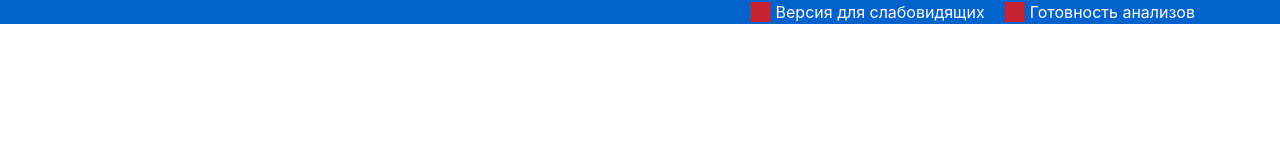
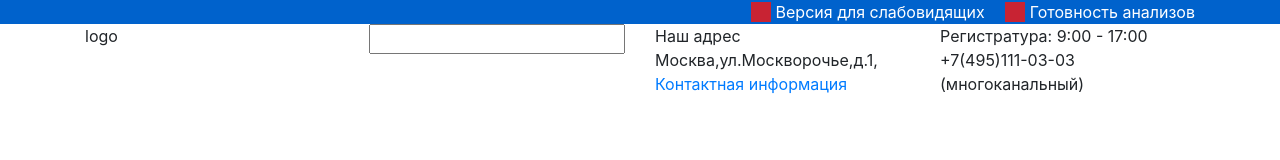
Before and after one commit to smirnovrm/medical, a plain HTML site: page index.html in a window 1280 px wide. Drawn offline with Linux system fonts and the light colour scheme.

Commit message:
add markup header section

```diff
--- a/css/custom.css
+++ b/css/custom.css
@@ -39,3 +39,19 @@ body {
     left: 0;
     background-color: #c82333;
 }
+
+/*
+Стили для оформления
+блоков в шапке сайта,
+логотип, поиск, адрес,
+телефон, режим работы
+*/
+header {
+
+}
+header .address-info {
+
+}
+header .phone-info {
+
+}
--- a/index.html
+++ b/index.html
@@ -28,6 +28,38 @@
         </div>
     </div>
 
+    <!--Шапка с контактами и режим работы организации-->
+    <header>
+        <div class="container">
+            <div class="row">
+                <div class="col-md-3">
+                    logo
+                </div>
+
+                <div class="col-md-3">
+                    <input type="text" class="float-md-right">
+                </div>
+
+                <div class="col-md-3 address-info">
+                    <i class="icon"></i>
+                    <p>
+                        Наш адрес
+                        Москва,ул.Москворочье,д.1,
+                        <a href="#">Контактная информация</a>
+                    </p>
+                </div>
+                <div class="col-md-3" phone-info>
+                    <i class="icon"></i>
+                    <p>
+                        Регистратура: 9:00 - 17:00
+                        +7(495)111-03-03
+                        (многоканальный)
+                    </p>
+                </div>
+            </div>
+        </div>
+    </header>
+
 
     <script src="js/jquery.min.js"></script>
     <script src="js/bootstrap.min.js"></script>
```
